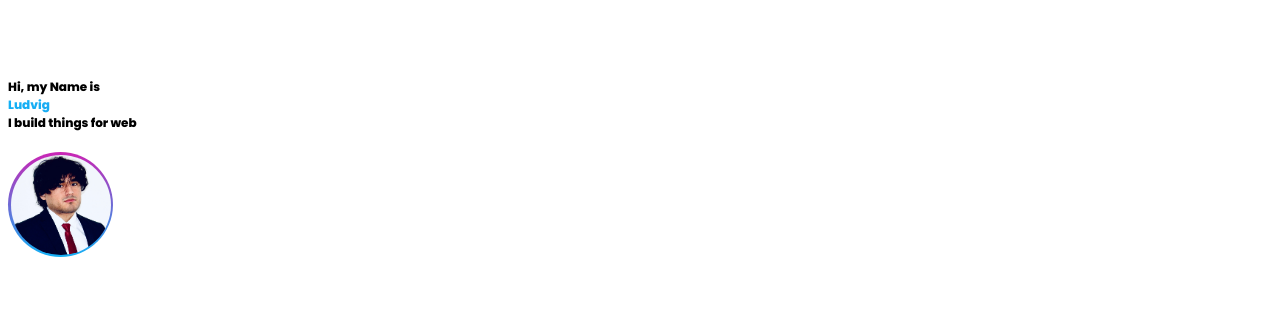
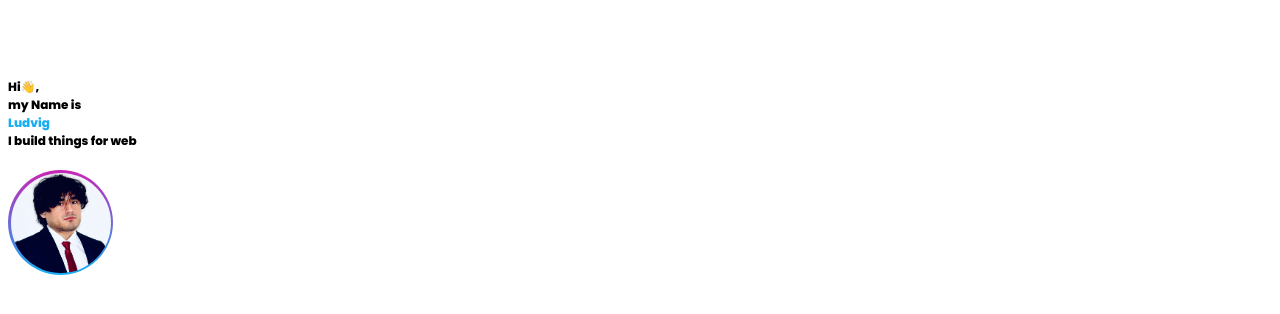
Before and after one commit to ludvigpalacios/u01-ludvig, a plain HTML site: page index.html in a window 1280 px wide. Shown: the part 256-570 px from the top of the page. Drawn offline with Linux system fonts and the light colour scheme.

Commit message:
La till charset till utf-8 samt en viewport i head, la till 👋 emojin i introduction

```diff
--- a/index.html
+++ b/index.html
@@ -12,6 +12,8 @@
     <link href="https://fonts.googleapis.com/css2?family=Poppins:ital,wght@0,100;0,200;0,300;0,400;0,500;0,600;0,700;0,800;0,900;1,100;1,200;1,300;1,400;1,500;1,600;1,700;1,800;1,900&display=swap" rel="stylesheet">
 
     <title>Ludvigs portfolio</title>
+    <meta charset="UTF-8">
+    <meta name="viewport" content="width=device-width, initial-scale=1.0">
 </head>
 
 <body>
@@ -68,7 +70,8 @@
     <main>
         <div class="introduction">
             <div>
-                Hi, my Name is <br>
+                Hi👋,
+                <br>my Name is <br>
                 <div class="special">Ludvig</div>
                 I build things for web
             </div>
```
